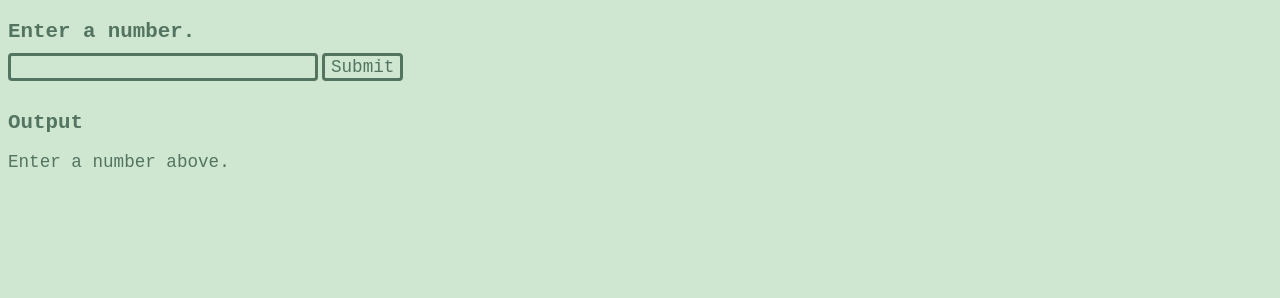
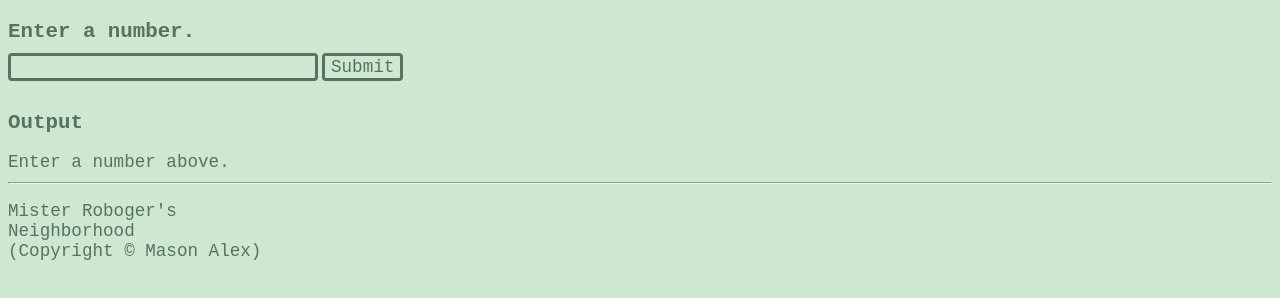
Before and after one commit to hix1000/Mister_Robogers_Neighborhood, a plain HTML site: page index.html in a window 1280 px wide. Drawn offline with Linux system fonts and the light colour scheme.

Commit message:
add copyright

```diff
--- a/index.html
+++ b/index.html
@@ -20,5 +20,8 @@
         <h2> Output </h2>
         <p id="output"> Enter a number above. </p>
     </div>
+
+    <hr>
+    <p>Mister Roboger's Neighborhood<br>(Copyright &copy; Mason Alex)</p>
 </body>
 </html>
```
Also changed, not shown: 2 other files.
